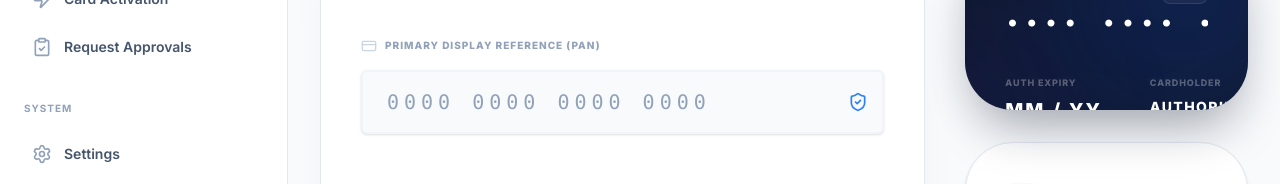
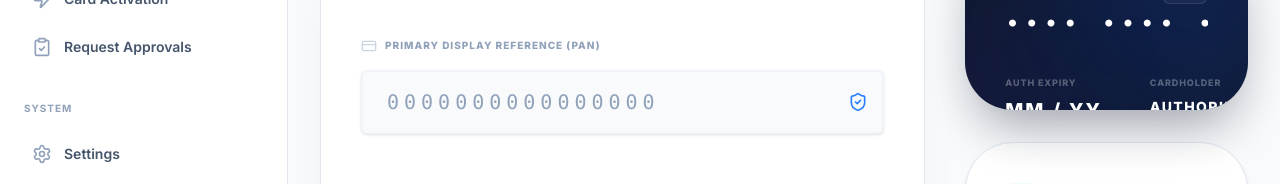
Before and after one commit to SupunVirajDevendra/cms_frontend, a React (Vite) app: page /cards/1 in a window 1280 px wide. Shown: the part 274-458 px from the top of the page. Built offline with nearby package versions, Linux system fonts and the light colour scheme; no server answers.

Commit message:
feat: implement CardFormPage for card creation, modification, and lifecycle management.

```diff
--- a/src/pages/CardFormPage.tsx
+++ b/src/pages/CardFormPage.tsx
@@ -52,6 +52,9 @@ export default function CardFormPage() {
 
     const validate = (): boolean => {
         const errs: FormErrors = {};
+        const currentDate = new Date();
+        const currentMonth = currentDate.getFullYear() * 12 + currentDate.getMonth();
+
         if (!isEdit) {
             if (!form.cardNumber.trim()) {
                 errs.cardNumber = "Card number is required.";
@@ -61,6 +64,13 @@ export default function CardFormPage() {
         }
         if (!form.expiryDate) {
             errs.expiryDate = "Expiry date is required.";
+        } else {
+            const [year, month] = form.expiryDate.split('-').map(Number);
+            const selectedMonth = year * 12 + (month - 1); // zero-indexed month
+
+            if (selectedMonth < currentMonth) {
+                errs.expiryDate = "Expiry date cannot be in the past.";
+            }
         }
         if (!form.creditLimit || form.creditLimit <= 0) {
             errs.creditLimit = "Credit limit must be greater than 0.";
@@ -71,6 +81,7 @@ export default function CardFormPage() {
         if (form.cashLimit > form.creditLimit) {
             errs.cashLimit = "Cash limit cannot exceed credit limit.";
         }
+
         setErrors(errs);
         return Object.keys(errs).length === 0;
     };
@@ -210,11 +221,14 @@ export default function CardFormPage() {
                                                     id="cardNumber"
                                                     className={`form-input h-16 pl-6 text-xl font-mono tracking-[0.25em] shadow-sm transition-all duration-300 border-2 ${errors.cardNumber ? "border-red-500 bg-red-50/20 ring-red-500/5" : "border-slate-100 focus:border-blue-500 focus:ring-[12px] focus:ring-blue-500/5"}`}
                                                     type="text"
-                                                    placeholder="0000 0000 0000 0000"
+                                                    placeholder="0000000000000000"
                                                     value={form.cardNumber}
-                                                    onChange={(e) => handleChange("cardNumber", e.target.value)}
+                                                    onChange={(e) => {
+                                                        const val = e.target.value.replace(/\D/g, '').slice(0, 16);
+                                                        handleChange("cardNumber", val);
+                                                    }}
                                                     disabled={isEdit}
-                                                    maxLength={19}
+                                                    maxLength={16}
                                                 />
                                                 {isEdit && (
                                                     <div className="absolute right-4 top-1/2 -translate-y-1/2">
@@ -234,6 +248,7 @@ export default function CardFormPage() {
                                                 id="expiryDate"
                                                 className={`form-input h-14 px-6 font-black shadow-sm transition-all duration-300 border-2 ${errors.expiryDate ? "border-red-500 bg-red-50/20" : "border-slate-100 focus:border-blue-500 focus:ring-[12px] focus:ring-blue-500/5"}`}
                                                 type="month"
+                                                min={new Date().toISOString().slice(0, 7)}
                                                 value={form.expiryDate}
                                                 onChange={(e) => handleChange("expiryDate", e.target.value)}
                                             />
```
